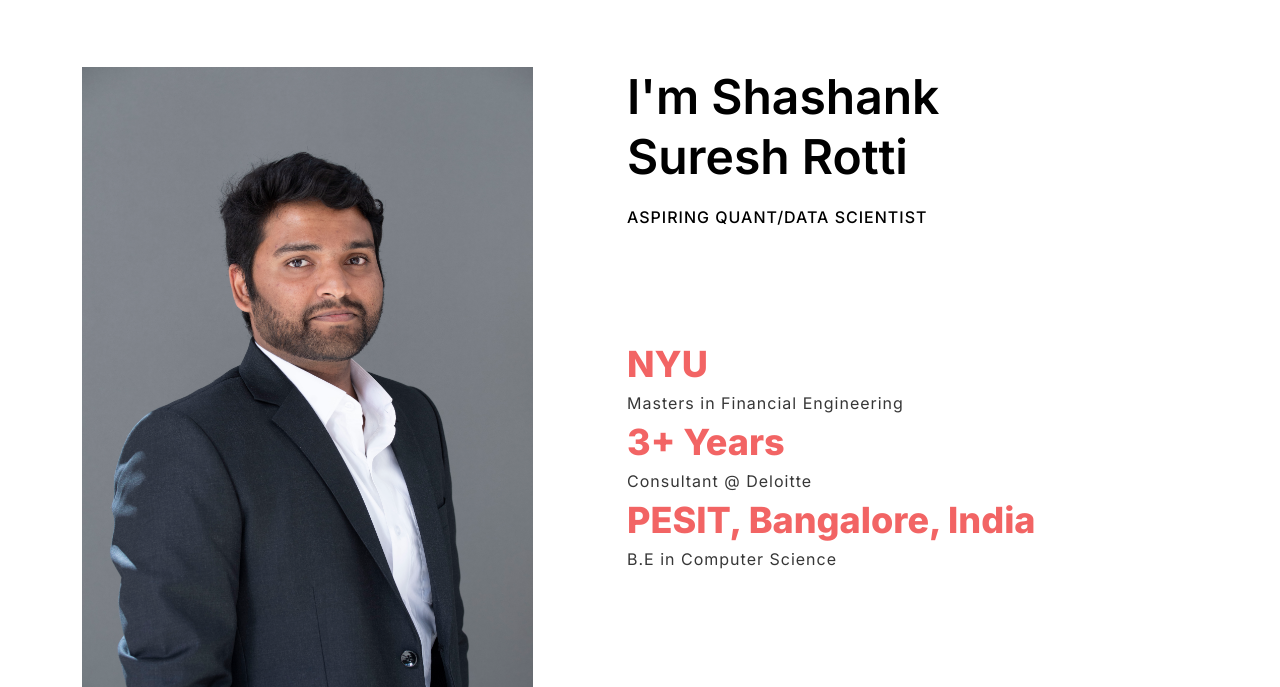
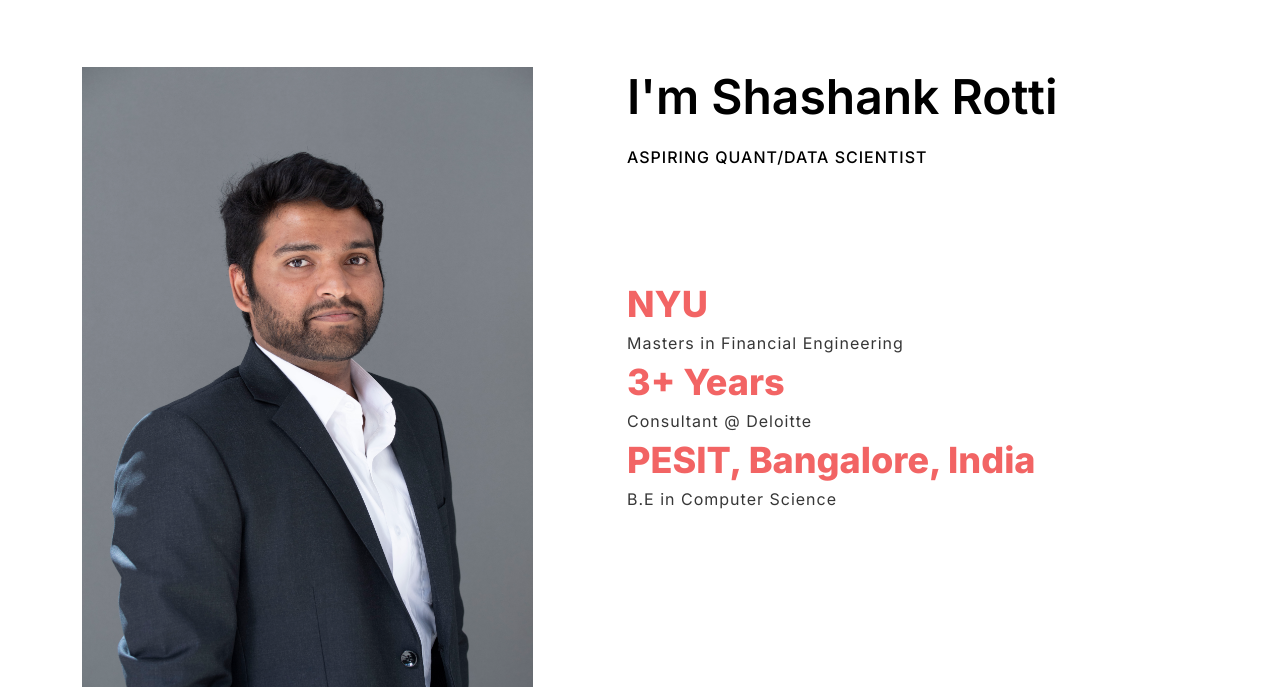
Before and after one commit to ShashankSureshRotti/ShashankSureshRotti.github.io, a plain HTML site: page index.html in a window 1280 px wide. Shown: the part 113-800 px from the top of the page. Drawn offline with nearby package versions, Linux system fonts and the light colour scheme.

Commit message:
Added minor Changes

```diff
--- a/index.html
+++ b/index.html
@@ -54,7 +54,7 @@
           <div class="col-12 col-sm-12 col-md-7 col-lg-7 col-xl-7 col-xxl-7">
             <section>
                 <h1>
-                  I'm Shashank Suresh Rotti
+                  I'm Shashank Rotti
                   <span>Aspiring Quant/Data Scientist</span>
                 </h1>
                 <ul class="ds-numbervalulist">
```
